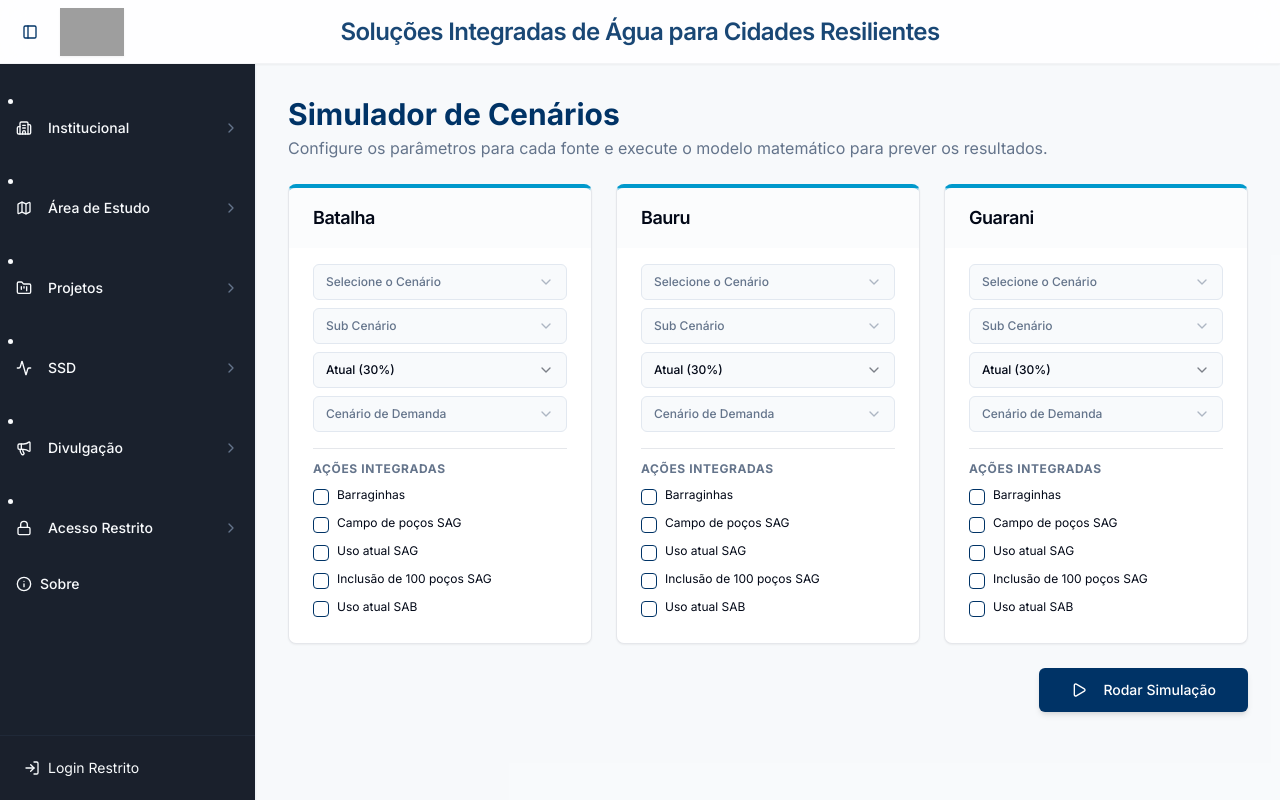
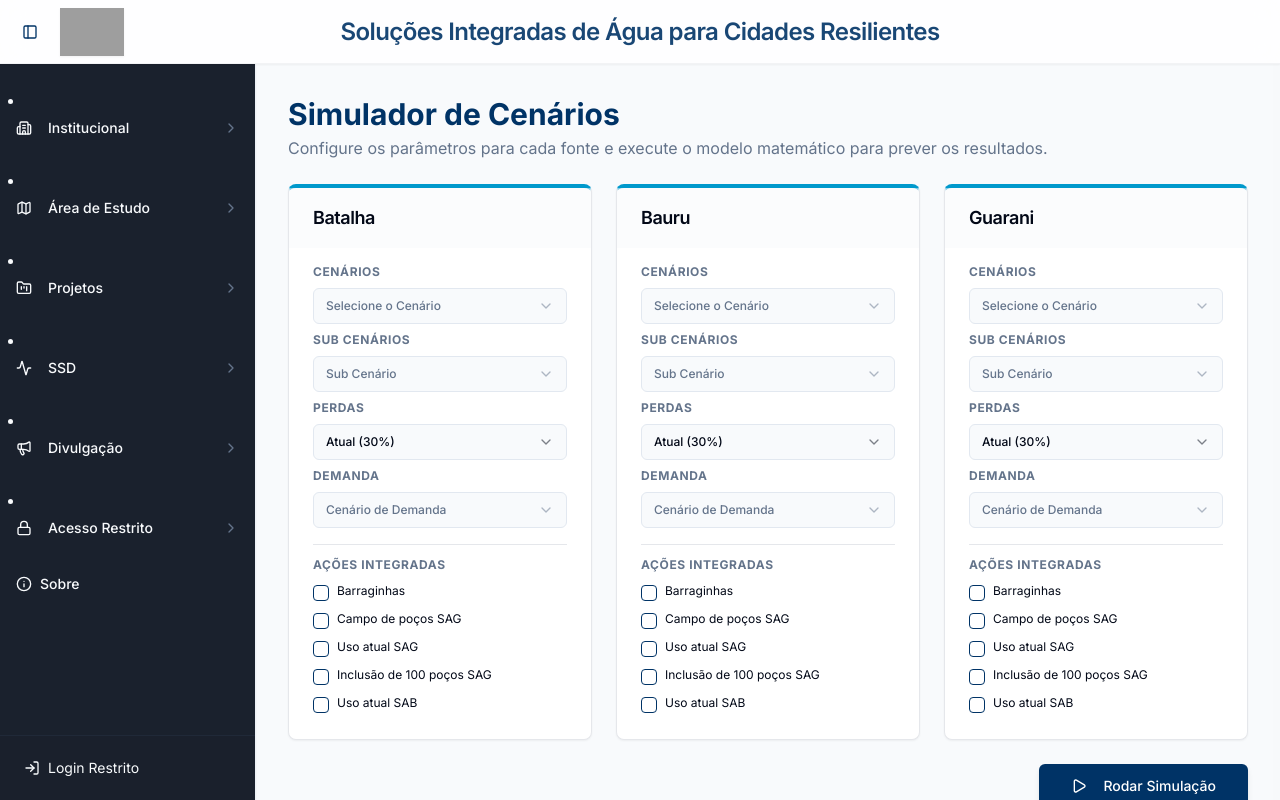
Before and after one commit to wlibrelon/ssd_sacre_v2, a React (Vite) app: page /ssd/cenarios in a window 1280 px wide. Built offline with nearby package versions, Linux system fonts and the light colour scheme; grey boxes are pictures that could not be loaded.

Commit message:
Auto-commit after full sync (build simulation)

```diff
--- a/src/pages/ssd/Cenarios.tsx
+++ b/src/pages/ssd/Cenarios.tsx
@@ -106,24 +106,36 @@ export default function Cenarios() {
               </CardHeader>
               <CardContent className="space-y-4 pt-4">
                 <div className="space-y-2">
+                  <p className="text-xs font-bold text-muted-foreground uppercase tracking-wider mb-1">
+                    Cenários
+                  </p>
                   <MySelect
                     val={sel.cenario}
                     setVal={(v: string) => update('cenario', v)}
                     placeholder="Selecione o Cenário"
                     options={CENARIOS}
                   />
+                  <p className="text-xs font-bold text-muted-foreground uppercase tracking-wider mb-1">
+                    Sub Cenários
+                  </p>
                   <MySelect
                     val={sel.sub}
                     setVal={(v: string) => update('sub', v)}
                     placeholder="Sub Cenário"
                     options={SUB_CENARIOS}
                   />
+                  <p className="text-xs font-bold text-muted-foreground uppercase tracking-wider mb-1">
+                    Perdas
+                  </p>
                   <MySelect
                     val={sel.perdas.toString()}
                     setVal={(v: string) => update('perdas', parseFloat(v))}
                     placeholder="Trajetória de Perdas"
                     options={PERDAS}
                   />
+                  <p className="text-xs font-bold text-muted-foreground uppercase tracking-wider mb-1">
+                    Demanda
+                  </p>
                   <MySelect
                     val={sel.demanda}
                     setVal={(v: string) => update('demanda', v)}
```
Also changed, not shown: .skip.config.json.
